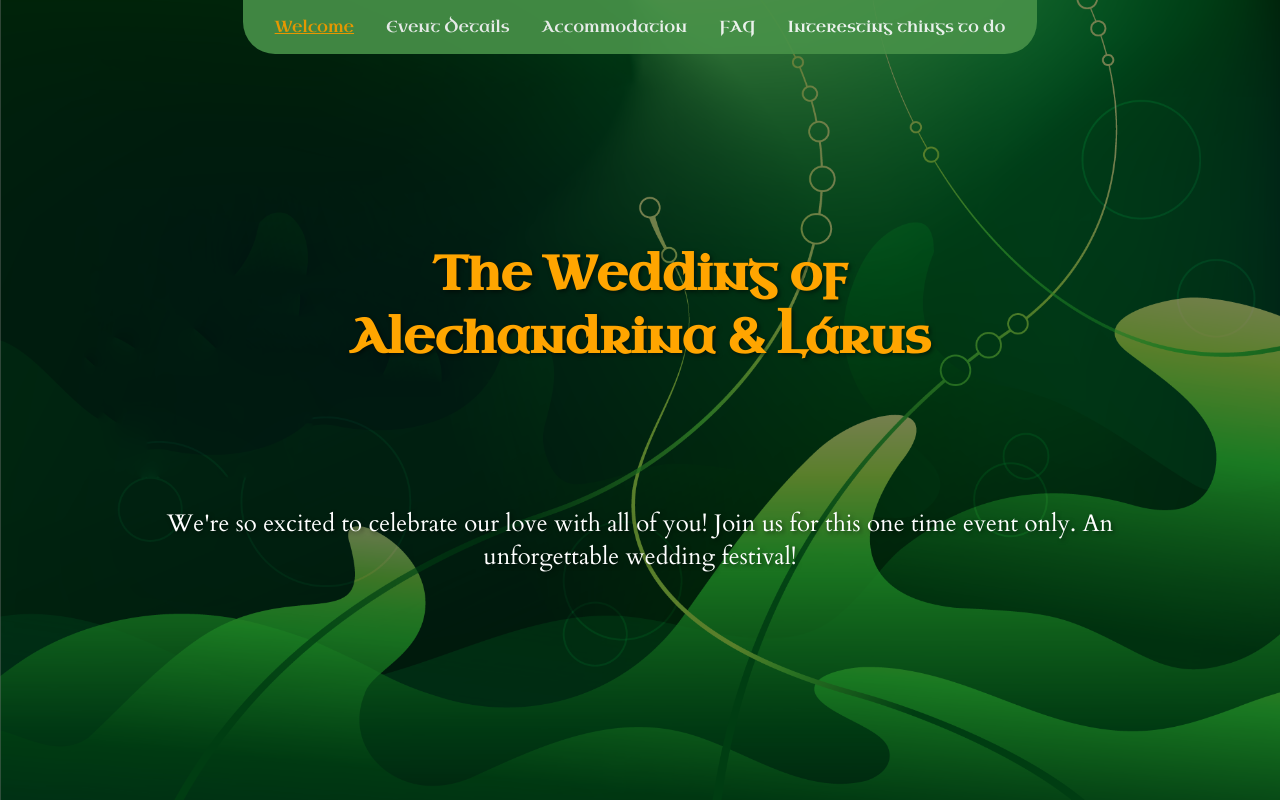
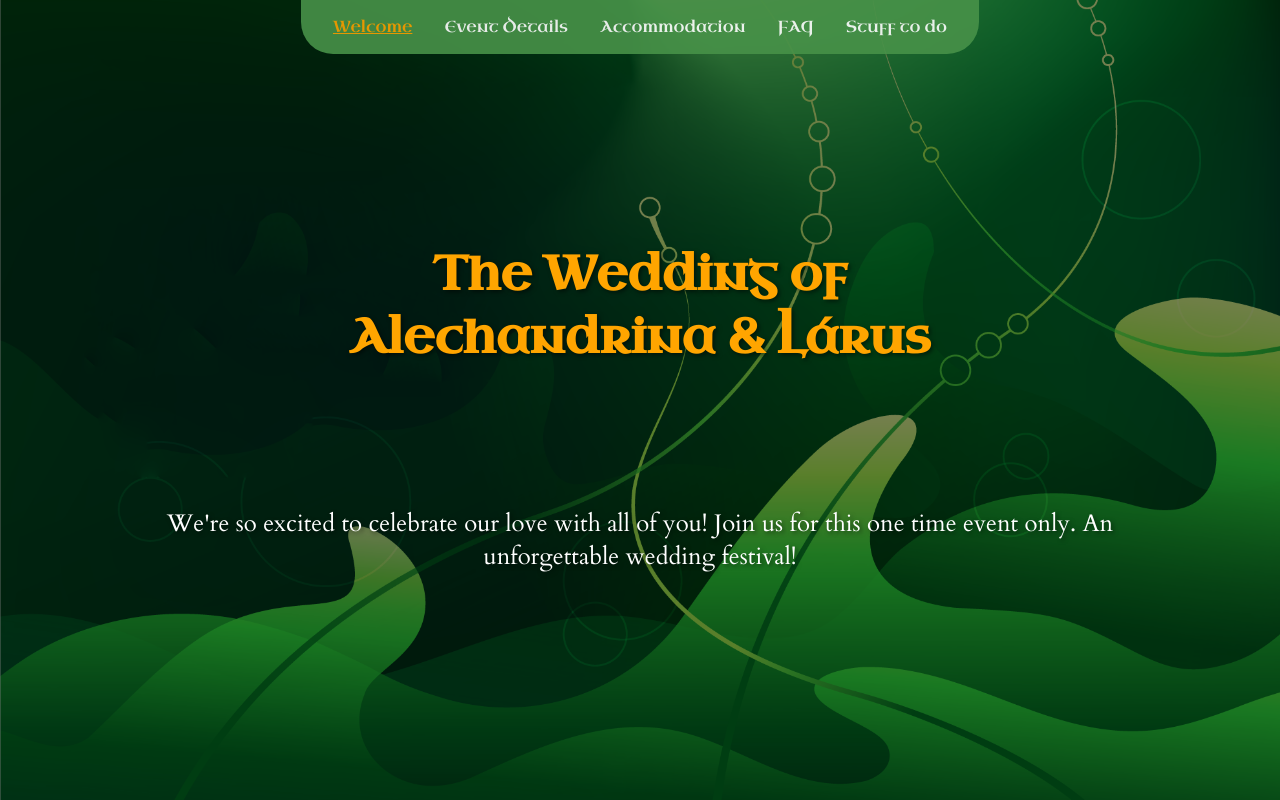
Before and after one commit to lalli-oni/lalexawedding, a React (Create React App) app: page /#welcome in a window 1280 px wide. Built offline with nearby package versions, Linux system fonts and the light colour scheme.

Commit message:
Make header texts shorter

```diff
--- a/src/components/Header.tsx
+++ b/src/components/Header.tsx
@@ -48,7 +48,7 @@ const Header: React.FC = () => {
         <HashLink smooth to="/#event-details" className={isSection(visibleSection, 'event-details')}>Event Details</HashLink>
         <HashLink smooth to="/#accommodation" className={isSection(visibleSection, 'accommodation')}>Accommodation</HashLink>
         <HashLink smooth to="/#FAQ" className={isSection(visibleSection, 'FAQ')}>FAQ</HashLink>
-        <HashLink smooth to="/#interesting" className={isSection(visibleSection, 'interesting')}>Interesting things to do</HashLink>
+        <HashLink smooth to="/#interesting" className={isSection(visibleSection, 'interesting')}>Stuff to do</HashLink>
       </nav>
     </header>
   );
```
